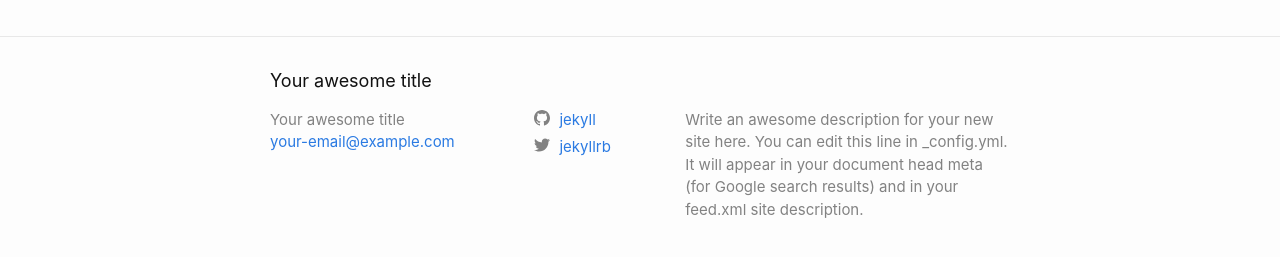
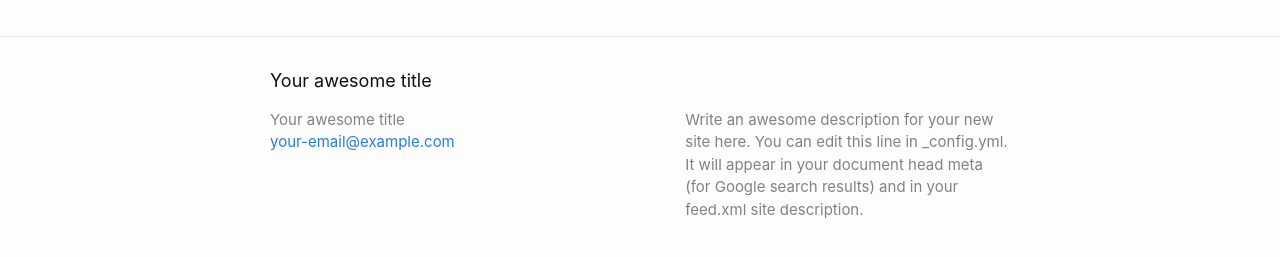
Before and after one commit to poznan-dev/ruby, a Jekyll site: the page built from index.markdown, in a window 1280 px wide. Shown: the part 619-876 px from the top of the page. Built offline with Jekyll 4.4.1, drawn with Linux system fonts in a browser that asks for light colours.

Commit message:
Remove `social` from theme and config

```diff
--- a/_config.yml
+++ b/_config.yml
@@ -26,8 +26,6 @@ description: >- # this means to ignore newlines until "baseurl:"
   Google search results) and in your feed.xml site description.
 baseurl: "" # the subpath of your site, e.g. /blog
 url: "" # the base hostname & protocol for your site, e.g. http://example.com
-twitter_username: jekyllrb
-github_username:  jekyll
 # google_analytics:
 
 plugins:
--- a/_includes/footer.html
+++ b/_includes/footer.html
@@ -21,9 +21,7 @@
         </ul>
       </div>
 
-      <div class="footer-col footer-col-2">
-        {%- include social.html -%}
-      </div>
+      <div class="footer-col footer-col-2"></div>
 
       <div class="footer-col footer-col-3">
         <p>{{- site.description | escape -}}</p>
--- a/_includes/icon-github.html
+++ /dev/null
@@ -1 +0,0 @@
-<a href="https://github.com/{{ include.username }}"><span class="icon icon--github">{% include icon-github.svg %}</span><span class="username">{{ include.username }}</span></a>
--- a/_includes/icon-twitter.html
+++ /dev/null
@@ -1 +0,0 @@
-<a href="https://twitter.com/{{ include.username }}"><span class="icon icon--twitter">{% include icon-twitter.svg %}</span><span class="username">{{ include.username }}</span></a>
--- a/_includes/social.html
+++ /dev/null
@@ -1,14 +0,0 @@
-<ul class="social-media-list">
-  {%- if site.dribbble_username -%}<li><a href="https://dribbble.com/{{ site.dribbble_username| cgi_escape | escape }}"><svg class="svg-icon"><use xlink:href="{{ '/assets/minima-social-icons.svg#dribbble' | relative_url }}"></use></svg> <span class="username">{{ site.dribbble_username| escape }}</span></a></li>{%- endif -%}
-  {%- if site.facebook_username -%}<li><a href="https://www.facebook.com/{{ site.facebook_username| cgi_escape | escape }}"><svg class="svg-icon"><use xlink:href="{{ '/assets/minima-social-icons.svg#facebook' | relative_url }}"></use></svg> <span class="username">{{ site.facebook_username| escape }}</span></a></li>{%- endif -%}
-  {%- if site.flickr_username -%}<li><a href="https://www.flickr.com/photos/{{ site.flickr_username| cgi_escape | escape }}"><svg class="svg-icon"><use xlink:href="{{ '/assets/minima-social-icons.svg#flickr' | relative_url }}"></use></svg> <span class="username">{{ site.flickr_username| escape }}</span></a></li>{%- endif -%}
-  {%- if site.github_username -%}<li><a href="https://github.com/{{ site.github_username| cgi_escape | escape }}"><svg class="svg-icon"><use xlink:href="{{ '/assets/minima-social-icons.svg#github' | relative_url }}"></use></svg> <span class="username">{{ site.github_username| escape }}</span></a></li>{%- endif -%}
-  {%- if site.instagram_username -%}<li><a href="https://instagram.com/{{ site.instagram_username| cgi_escape | escape }}"><svg class="svg-icon"><use xlink:href="{{ '/assets/minima-social-icons.svg#instagram' | relative_url }}"></use></svg> <span class="username">{{ site.instagram_username| escape }}</span></a></li>{%- endif -%}
-  {%- if site.linkedin_username -%}<li><a href="https://www.linkedin.com/in/{{ site.linkedin_username| cgi_escape | escape }}"><svg class="svg-icon"><use xlink:href="{{ '/assets/minima-social-icons.svg#linkedin' | relative_url }}"></use></svg> <span class="username">{{ site.linkedin_username| escape }}</span></a></li>{%- endif -%}
-  {%- if site.pinterest_username -%}<li><a href="https://www.pinterest.com/{{ site.pinterest_username| cgi_escape | escape }}"><svg class="svg-icon"><use xlink:href="{{ '/assets/minima-social-icons.svg#pinterest' | relative_url }}"></use></svg> <span class="username">{{ site.pinterest_username| escape }}</span></a></li>{%- endif -%}
-  {%- for mst in site.mastodon -%}{%- if mst.username and mst.instance -%}<li><a href="https://{{ mst.instance| cgi_escape | escape}}/@{{mst.username}}"><svg class="svg-icon"><use xlink:href="{{ '/assets/minima-social-icons.svg#mastodon' | relative_url }}"></use></svg> <span class="username">{{ mst.username|escape }}</span></a></li>{%- endif -%}{%- endfor -%}
-  {%- if site.twitter_username -%}<li><a href="https://www.twitter.com/{{ site.twitter_username| cgi_escape | escape }}"><svg class="svg-icon"><use xlink:href="{{ '/assets/minima-social-icons.svg#twitter' | relative_url }}"></use></svg> <span class="username">{{ site.twitter_username| escape }}</span></a></li>{%- endif -%}
-  {%- if site.youtube_username -%}<li><a href="https://youtube.com/{{ site.youtube_username| cgi_escape | escape }}"><svg class="svg-icon"><use xlink:href="{{ '/assets/minima-social-icons.svg#youtube' | relative_url }}"></use></svg> <span class="username">{{ site.youtube_username| escape }}</span></a></li>{%- endif -%}
-  {%- if site.googleplus_username -%}<li><a href="https://plus.google.com/{{ site.googleplus_username| escape }}"><svg class="svg-icon"><use xlink:href="{{ '/assets/minima-social-icons.svg#googleplus' | relative_url }}"></use></svg> <span class="username">{{ site.googleplus_username| escape }}</span></a></li>{%- endif -%}
-  {%- if site.rss -%}<li><a href="{{ 'feed.xml' | relative_url }}"><svg class="svg-icon"><use xlink:href="{{ '/assets/minima-social-icons.svg#rss' | relative_url }}"></use></svg> <span>{{ site.rss | escape }}</span></a></li>{%- endif -%}
-</ul>
```
Also changed, not shown: _includes/icon-github.svg (deleted), _includes/icon-twitter.svg (deleted).
